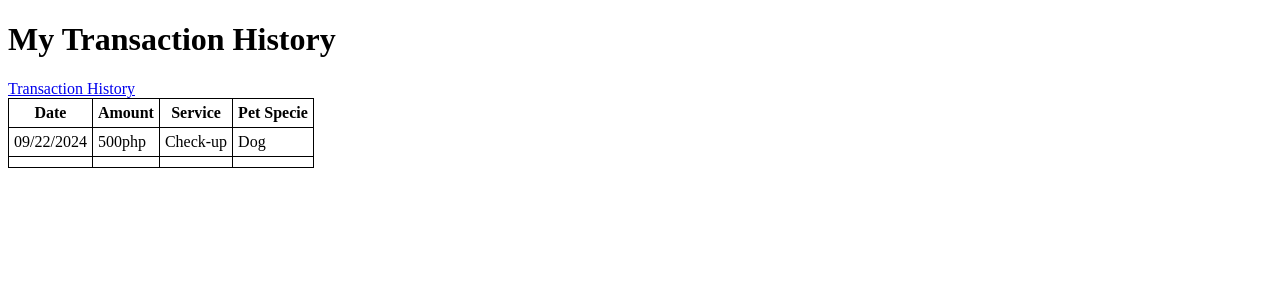
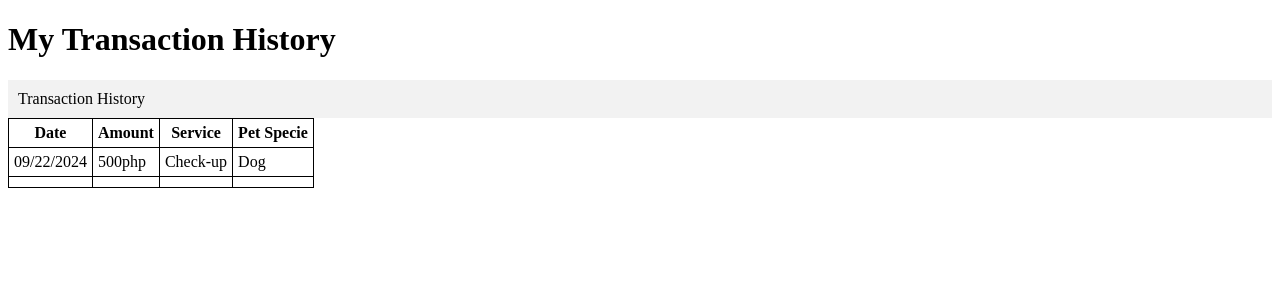
Before and after one commit to Yangkiiii/Veterinary-Clinic-WebApp, a Django app: page /ownhistory in a window 1280 px wide. Shown: the top 300 px of the page. Run offline with Django 5.2, Linux system fonts and the light colour scheme.

Commit message:
Update TransactionHistoryPetOwner.html

```diff
--- a/VetClinic/myProject/VetClinic/templates/TransactionHistoryPetOwner.html
+++ b/VetClinic/myProject/VetClinic/templates/TransactionHistoryPetOwner.html
@@ -4,15 +4,24 @@
     <meta charset="UTF-8">
     <meta name="viewport" content="width=device-width, initial-scale=1.0">
     <title>PET OWNER TRANSACTION HISTORY</title>
-    {% load static %}
-    <link rel="stylesheet" href="{% static 'css/main.css' %}"> <!-- Change mail.css to the right css file -->
+    <style>
+        .nav-bar {
+            background-color: #f2f2f2;
+            padding: 10px;
+        }
+        .nav-links a {
+            margin-right: 15px;
+            text-decoration: none;
+            color: black;
+        }
+    </style>
 </head>
 <body>
     <h1>My Transaction History</h1>
-    <div class="nav-bar"></div>
+
+    <div class="nav-bar">
         <div class="nav-links">
-            <a href="homepage.html">Transaction History</a>
-
+            <a href="{% url 'ownhistory' %}">Transaction History</a>
         </div>
     </div>
 
@@ -24,7 +33,6 @@
                 <th style="border: 1px solid black; padding: 5px;">Service</th>
                 <th style="border: 1px solid black; padding: 5px;">Pet Specie</th>
             </tr>
-
         </thead>
         <tbody>
             <tr>
@@ -33,7 +41,6 @@
                 <td style="border: 1px solid black; padding: 5px;">Check-up</td>
                 <td style="border: 1px solid black; padding: 5px;">Dog</td>
             </tr>
-
             <tr>
                 <td style="border: 1px solid black; padding: 5px;"></td>
                 <td style="border: 1px solid black; padding: 5px;"></td>
```
Lines whose indentation alone changed are shown as unchanged.
